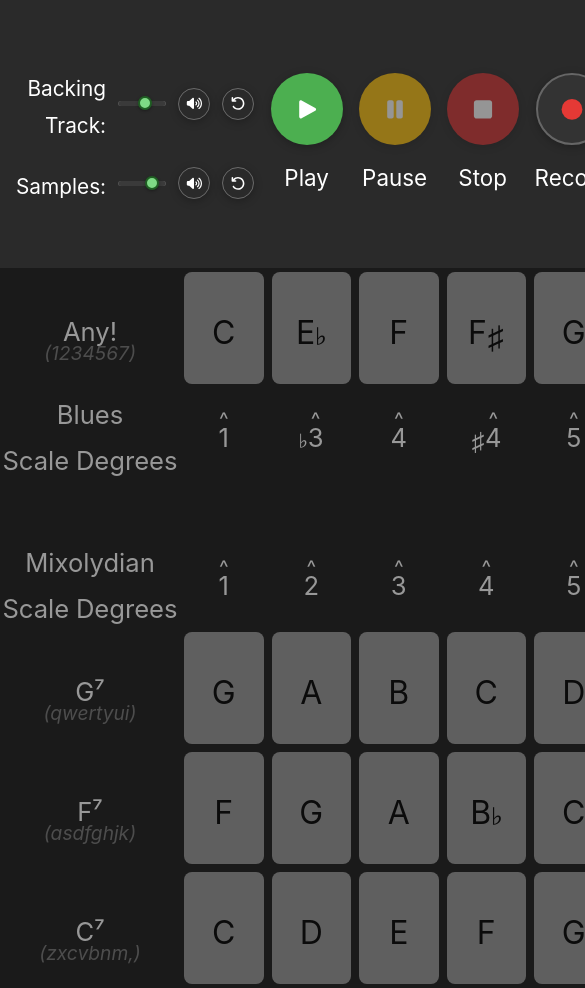
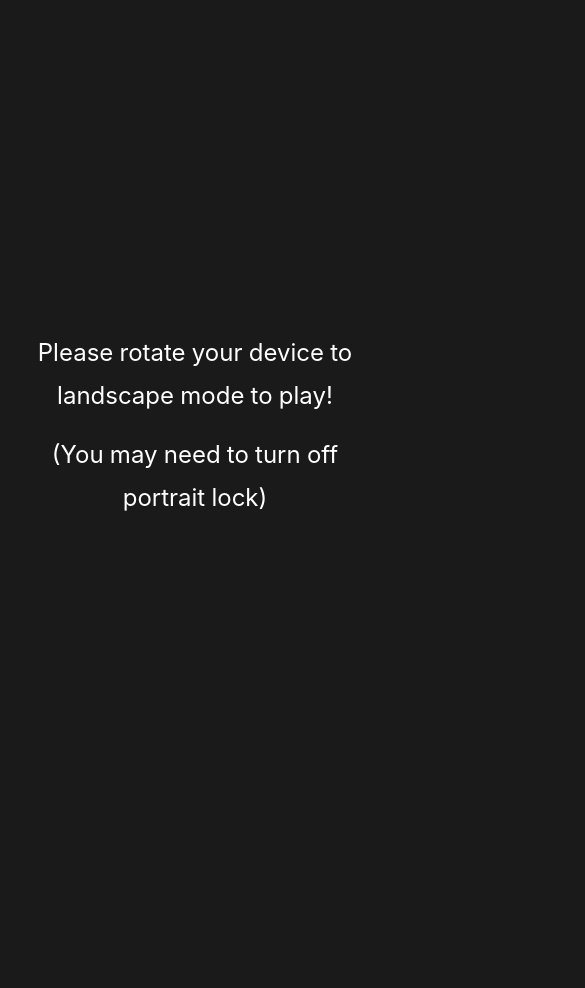
Before and after one commit to asdfang/color-improv, a React (Vite) app in the folder client/: page / in a window 390 px wide. Shown: the top 988 px of the page, 585 px wide, since content can reach past the window. After the commit the page ends 844 px from the top, so only its background shows below. Built offline with nearby package versions, Linux system fonts and the light colour scheme; no server answers.

Commit message:
feat: prompt user to rotate to landscape on mobile

```diff
--- a/client/src/App.jsx
+++ b/client/src/App.jsx
@@ -3,9 +3,15 @@ import { Grid } from './components/grid/Grid';
 
 export default function App() {
     return (
-        <div id="app">
-            <TopPanel />
-            <Grid />
-        </div>
+        <>
+            <div id="app">
+                <TopPanel />
+                <Grid />
+            </div>
+            <div id="rotate-prompt">
+                <p>Please rotate your device to landscape mode to play!</p>
+                <p>(You may need to turn off portrait lock)</p>
+            </div>
+        </>
     );
 }
--- a/client/src/styles/base.css
+++ b/client/src/styles/base.css
@@ -1,3 +1,10 @@
+/*
+ * Breakpoints:
+ *   Tablet:         max-width: 1023px
+ *   Phone (land):   orientation: landscape and max-height: 500px
+ *   Portrait lock:  orientation: portrait and max-width: 768px
+ */
+
 :root {
     --font-ui: 'Segoe UI Symbol', 'Apple Symbols', 'Noto Music', -apple-system, BlinkMacSystemFont, 'Segoe UI', sans-serif;
 
@@ -58,3 +65,21 @@ body {
     display: grid;
     grid-template-rows: auto 1fr;
 }
+
+#rotate-prompt {
+    display: none;
+    position: fixed;
+    inset: 0;
+    z-index: 9999;
+    flex-direction: column;
+    justify-content: center;
+    gap: 1rem;
+    align-items: center;
+    font-size: 1.5rem;
+    text-align: center;
+    padding: 1rem;
+}
+@media (orientation: portrait) and (max-width: 768px) {
+    #rotate-prompt { display: flex; }
+    #app { display: none; }
+}
```
